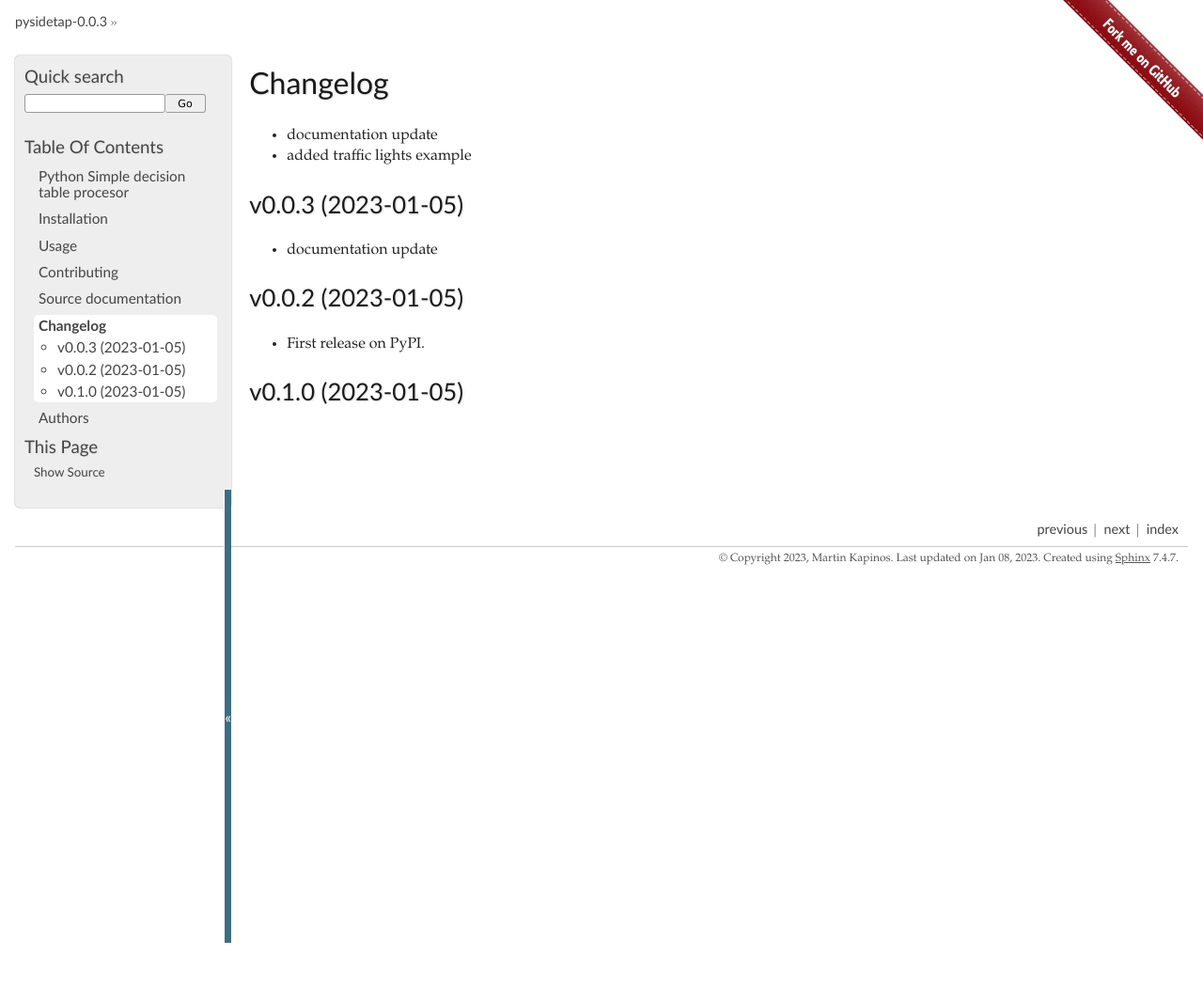
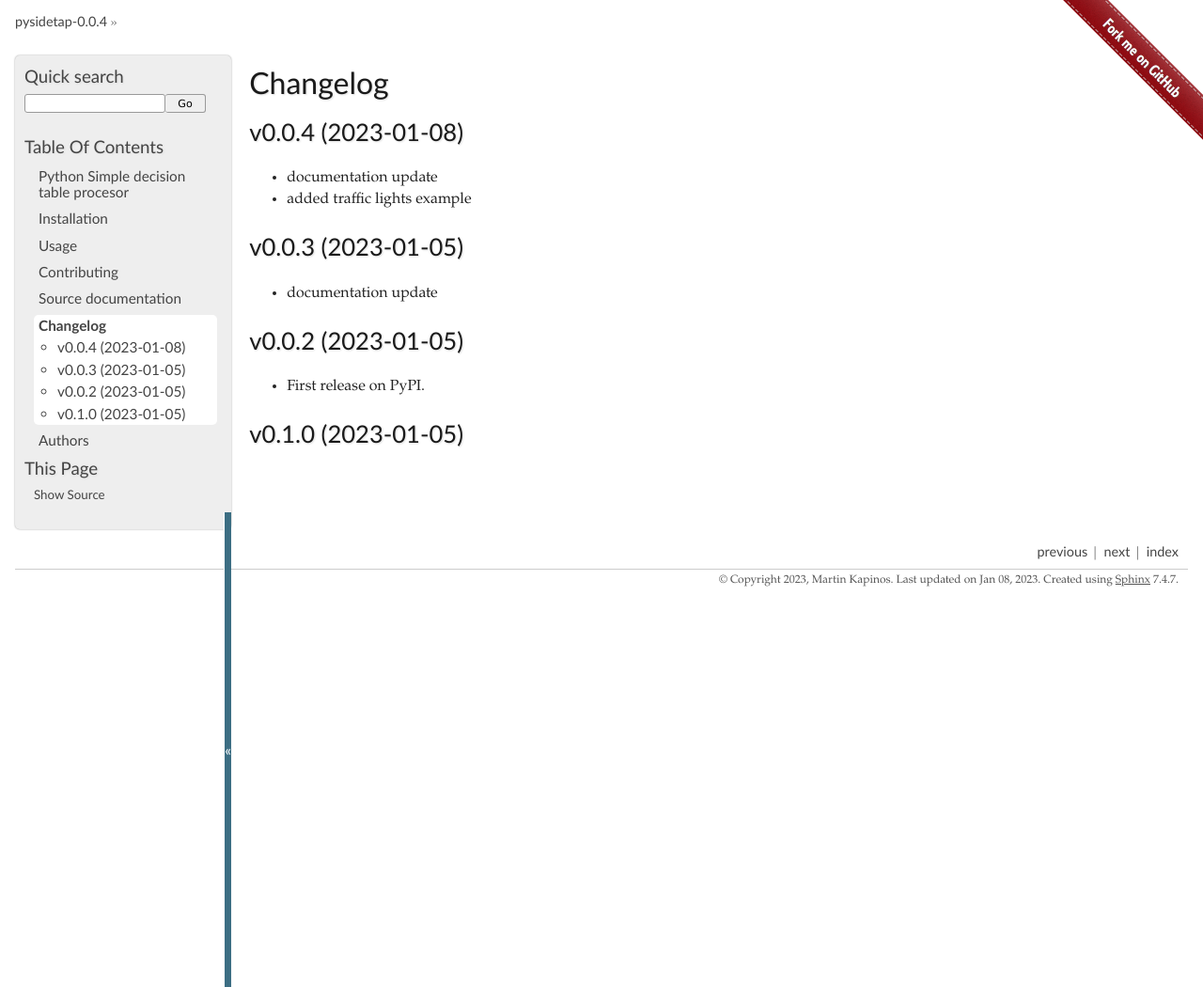
Before and after one commit to matkapi/pysidetap, a Sphinx documentation site: the page built from docs/changelog.rst, in a window 1280 px wide. Shown: the whole page at 94% size. Built offline with Sphinx 7.4.7, drawn with Linux system fonts in a browser that asks for light colours; before the commit the page ends 1003 px from its top, so only the background shows below that.

Commit message:
[SKIP] version bump 0.0.3 -> 0.0.4
added traffic lights example, updated documentation

```diff
--- a/CHANGELOG.rst
+++ b/CHANGELOG.rst
@@ -1,6 +1,9 @@
 
 Changelog
 =========
+
+v0.0.4 (2023-01-08)
+------------------------------------------------------------
 
 * documentation update
 * added traffic lights example
--- a/README.rst
+++ b/README.rst
@@ -139,7 +139,7 @@ or chat :wink:
 Version
 -------
 
-v0.0.3
+v0.0.4
 
 .. _GitHub Actions: https://github.com/features/actions
 .. _PyPI: https://pypi.org
--- a/docs/conf.py
+++ b/docs/conf.py
@@ -48,7 +48,7 @@ project = 'pysidetap'
 year = '2023'
 author = 'Martin Kapinos'
 copyright = '{0}, {1}'.format(year, author)
-version = release = '0.0.3'
+version = release = '0.0.4'
 
 pygments_style = 'trac'
 templates_path = ['.']
--- a/setup.py
+++ b/setup.py
@@ -36,7 +36,7 @@ long_description = '{}\n{}'.format(
 
 setup(
     name='pysidetap',
-    version='0.0.3',
+    version='0.0.4',
     description='A skeleton template for Python projects.',
     long_description=long_description,
     long_description_content_type='text/x-rst',
--- a/src/pysidetap/__init__.py
+++ b/src/pysidetap/__init__.py
@@ -1,3 +1,3 @@
 """Initial documentation of pysidetap."""
 
-__version__ = '0.0.3'
+__version__ = '0.0.4'
```
Also changed, not shown: .bumpversion.cfg.
